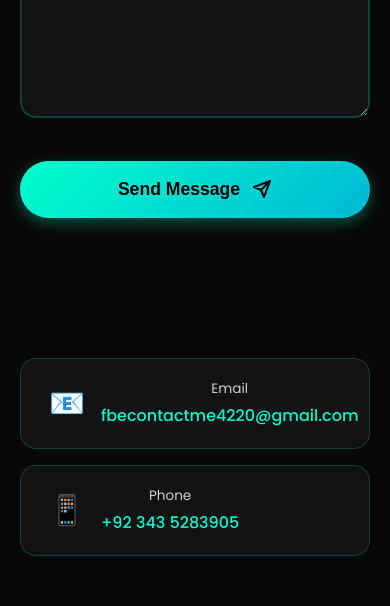
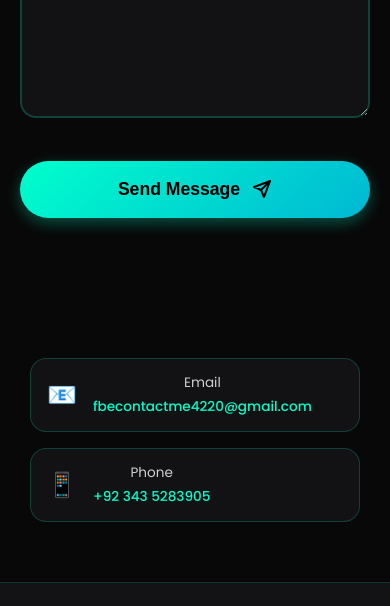
Before and after one commit to VisualMintool/VisualMint_Portfolio, a plain HTML site: page index.html in a window 390 px wide. Shown: the part 4980-5586 px from the top of the page. Drawn offline with Linux system fonts and the light colour scheme.

Commit message:
Update style.css

```diff
--- a/style.css
+++ b/style.css
@@ -1269,6 +1269,8 @@ nav ul.nav-links li .nav-link.active::before {
   border-radius: 16px;
   border: 1px solid rgba(0, 255, 204, 0.2);
   transition: all 0.3s ease;
+  min-width: 0;
+  max-width: 100%;
 }
 
 .contact-item:hover {
@@ -1279,6 +1281,12 @@ nav ul.nav-links li .nav-link.active::before {
 
 .contact-icon {
   font-size: 1.8rem;
+  flex-shrink: 0;
+}
+
+.contact-item > div {
+  min-width: 0;
+  overflow: hidden;
 }
 
 .contact-label {
@@ -1293,6 +1301,9 @@ nav ul.nav-links li .nav-link.active::before {
   text-decoration: none;
   font-weight: 500;
   transition: all 0.3s ease;
+  word-break: break-all;
+  overflow-wrap: break-word;
+  display: block;
 }
 
 .contact-item a:hover {
@@ -1574,10 +1585,21 @@ footer {
   .contactInfo {
     flex-direction: column;
     gap: 16px;
+    padding: 0 10px;
   }
 
   .contact-item {
     width: 100%;
+    max-width: 100%;
+    padding: 16px 20px;
+    box-sizing: border-box;
+  }
+
+  .contact-item a {
+    font-size: 0.9rem;
+    word-break: break-all;
+    overflow-wrap: break-word;
+    hyphens: auto;
   }
 
   .footer-content {
@@ -1619,6 +1641,18 @@ footer {
 
   .stat-number {
     font-size: 1.6rem;
+  }
+
+  .contact-item {
+    padding: 14px 16px;
+  }
+
+  .contact-item a {
+    font-size: 0.85rem;
+  }
+
+  .contact-icon {
+    font-size: 1.5rem;
   }
 }
 
```
